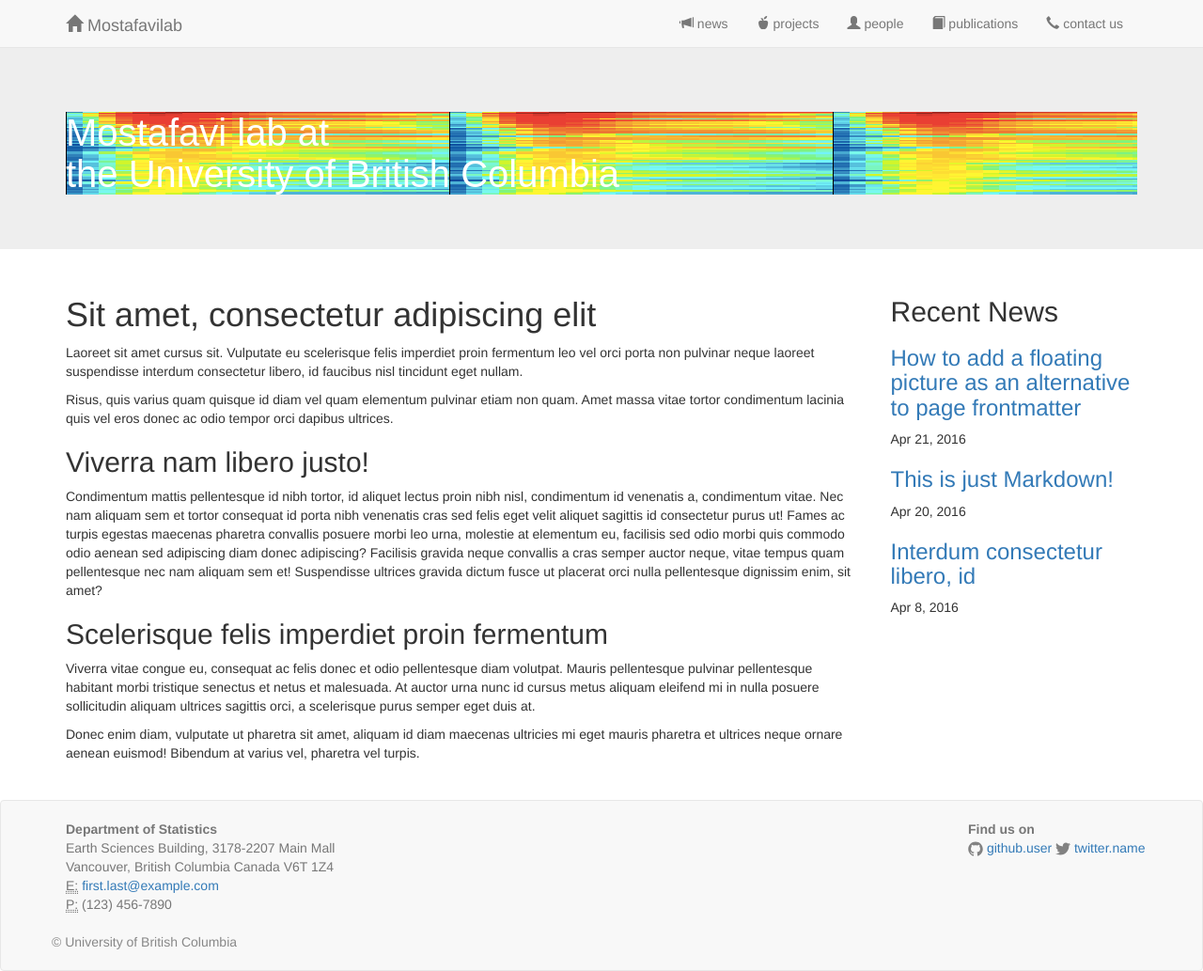
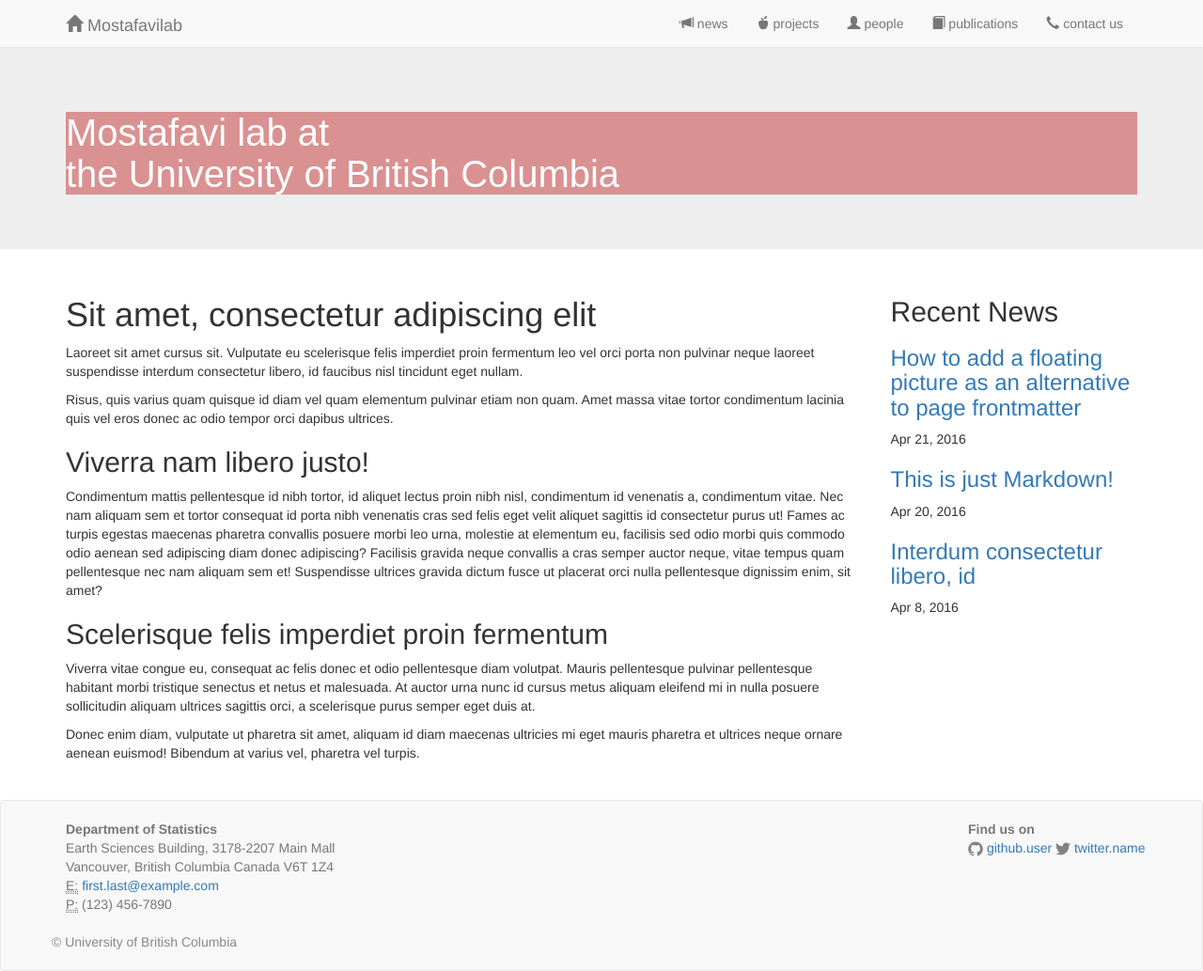
Before and after one commit to saramostafavi/saramostafavi.github.io, a Jekyll site: the page built from index.md, in a window 1280 px wide. Shown: the whole page at 94% size. Built offline with Jekyll 4.4.1, drawn with Linux system fonts in a browser that asks for light colours; nearby versions of some CDN libraries; a style sheet for code colours, icons or effects is not loaded.

Commit message:
Update main.css

```diff
--- a/css/main.css
+++ b/css/main.css
@@ -13,7 +13,7 @@
   font-family: 'Shift', sans-serif;
   /*font-weight: bold;*/
   background: #000 url("../images/IFN_1.png");
-  transition: 1000ms;
+  background: rgba(200, 54, 54, 0.5);
 }
 
 h1, h2,h3 {
```
